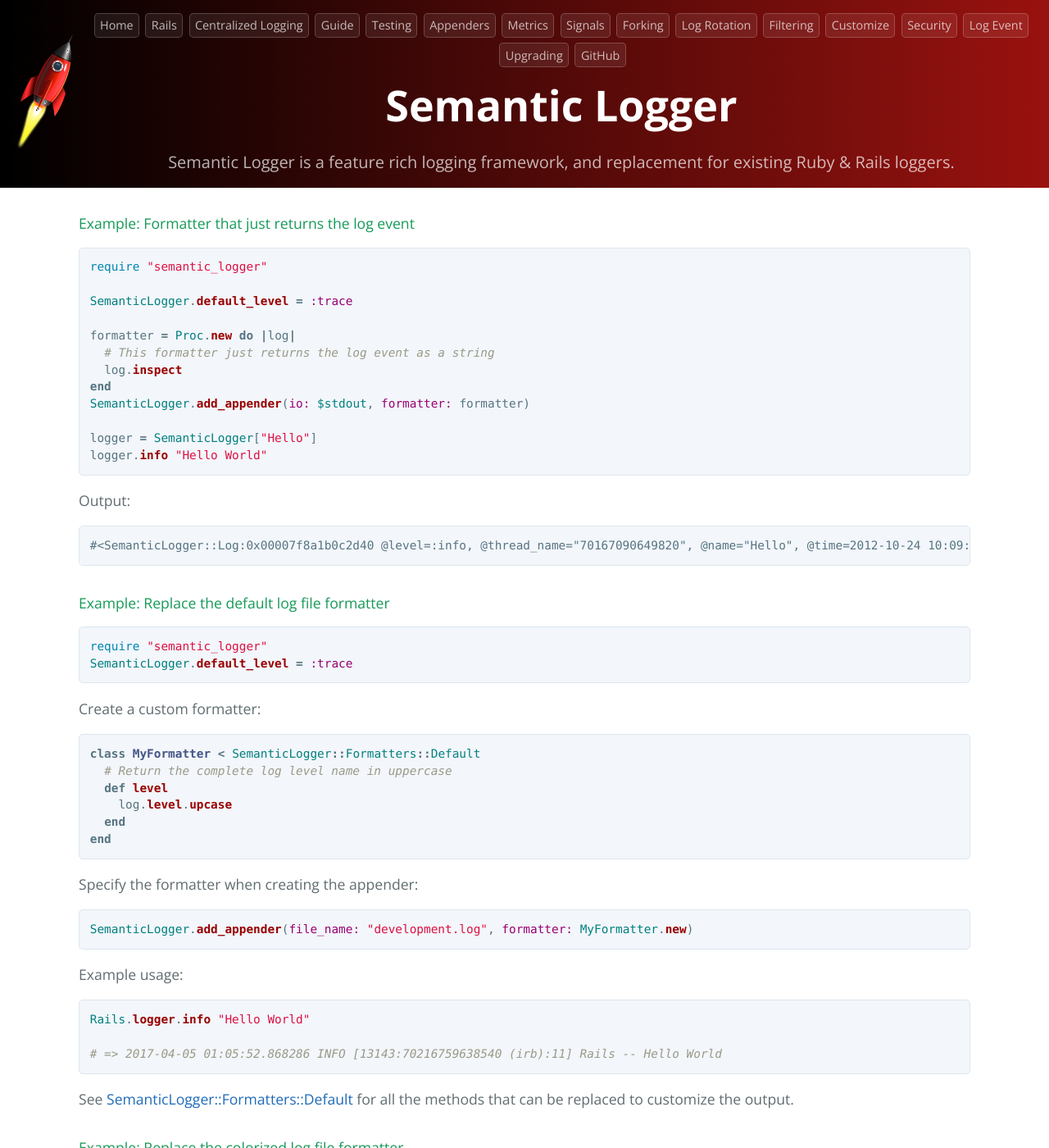
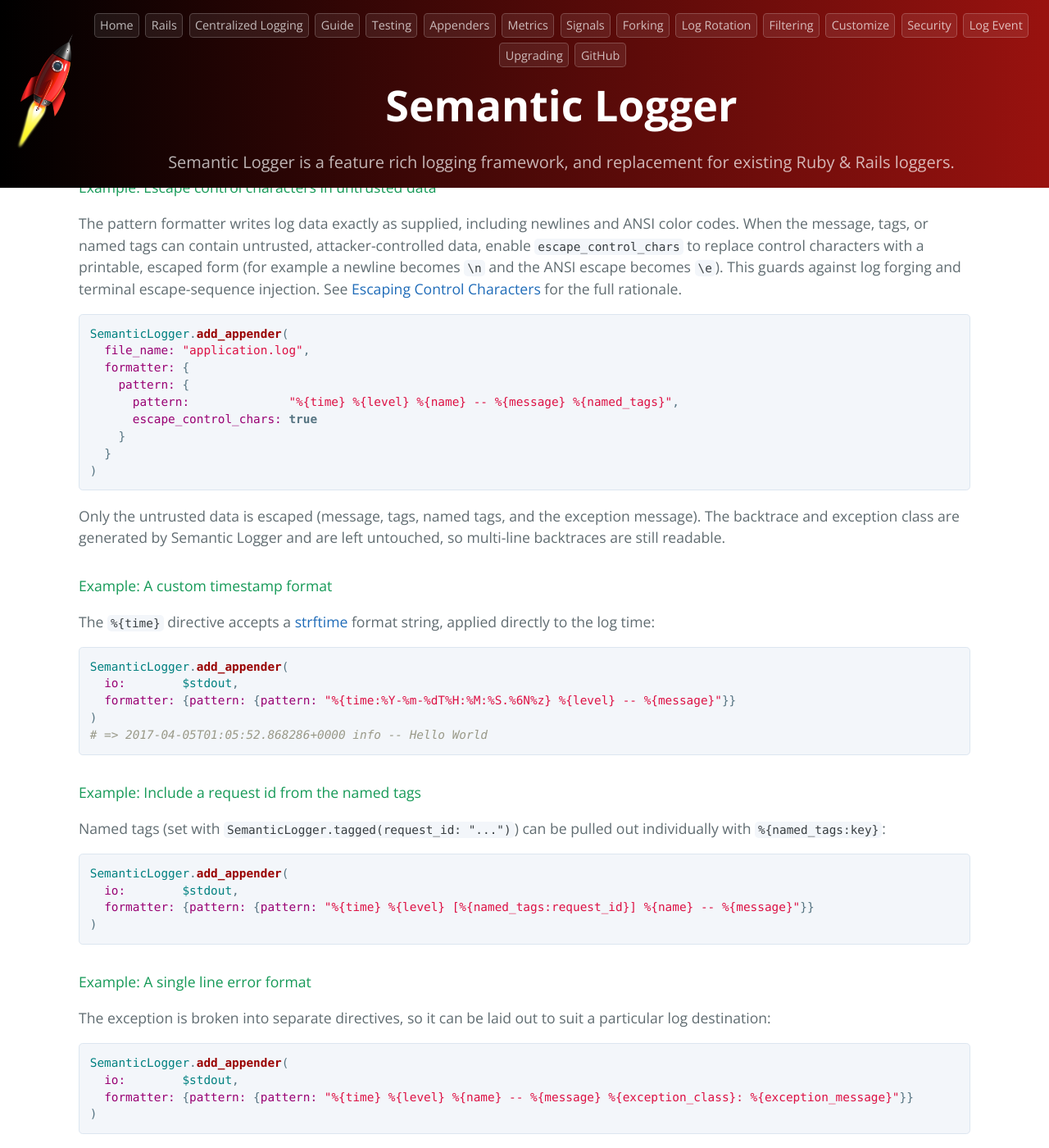
Before and after one commit to reidmorrison/semantic_logger, a Jekyll site: the page built from docs/customize.md, in a window 1280 px wide and 1400 px high, scrolled down 1860 px. Shown: the whole window at 82% size. Built offline with Jekyll 4.4.1, drawn with Linux system fonts in a browser that asks for light colours; our own code applies the rules of GitHub Pages for plain Markdown files.

Commit message:
Add pattern formatter examples to the docs (#78)
Document escaping control characters in untrusted data with the pattern
formatter (escape_control_chars), plus examples for a custom strftime
timestamp, extracting a single named tag, and a single line error format.

Co-Authored-By: Claude Opus 4.8 <noreply@anthropic.com>

```diff
--- a/docs/customize.md
+++ b/docs/customize.md
@@ -65,6 +65,68 @@ Available directives:
 
 When the pattern is omitted it defaults to a layout similar to the default text formatter:
 `%{time} %{level} [%{pid}:%{thread_name}] %{name} -- %{message}`.
+
+#### Example: Escape control characters in untrusted data
+
+The pattern formatter writes log data exactly as supplied, including newlines and ANSI
+color codes. When the message, tags, or named tags can contain untrusted,
+attacker-controlled data, enable `escape_control_chars` to replace control characters
+with a printable, escaped form (for example a newline becomes `\n` and the ANSI escape
+becomes `\e`). This guards against log forging and terminal escape-sequence injection.
+See [Escaping Control Characters](#escaping-control-characters) for the full rationale.
+
+~~~ruby
+SemanticLogger.add_appender(
+  file_name: "application.log",
+  formatter: {
+    pattern: {
+      pattern:              "%{time} %{level} %{name} -- %{message} %{named_tags}",
+      escape_control_chars: true
+    }
+  }
+)
+~~~
+
+Only the untrusted data is escaped (message, tags, named tags, and the exception
+message). The backtrace and exception class are generated by Semantic Logger and are
+left untouched, so multi-line backtraces are still readable.
+
+#### Example: A custom timestamp format
+
+The `%{time}` directive accepts a [strftime](https://ruby-doc.org/core/Time.html#method-i-strftime)
+format string, applied directly to the log time:
+
+~~~ruby
+SemanticLogger.add_appender(
+  io:        $stdout,
+  formatter: {pattern: {pattern: "%{time:%Y-%m-%dT%H:%M:%S.%6N%z} %{level} -- %{message}"}}
+)
+# => 2017-04-05T01:05:52.868286+0000 info -- Hello World
+~~~
+
+#### Example: Include a request id from the named tags
+
+Named tags (set with `SemanticLogger.tagged(request_id: "...")`) can be pulled out
+individually with `%{named_tags:key}`:
+
+~~~ruby
+SemanticLogger.add_appender(
+  io:        $stdout,
+  formatter: {pattern: {pattern: "%{time} %{level} [%{named_tags:request_id}] %{name} -- %{message}"}}
+)
+~~~
+
+#### Example: A single line error format
+
+The exception is broken into separate directives, so it can be laid out to suit a
+particular log destination:
+
+~~~ruby
+SemanticLogger.add_appender(
+  io:        $stdout,
+  formatter: {pattern: {pattern: "%{time} %{level} %{name} -- %{message} %{exception_class}: %{exception_message}"}}
+)
+~~~
 
 For anything the pattern formatter cannot express, supply custom code instead.
 
```
